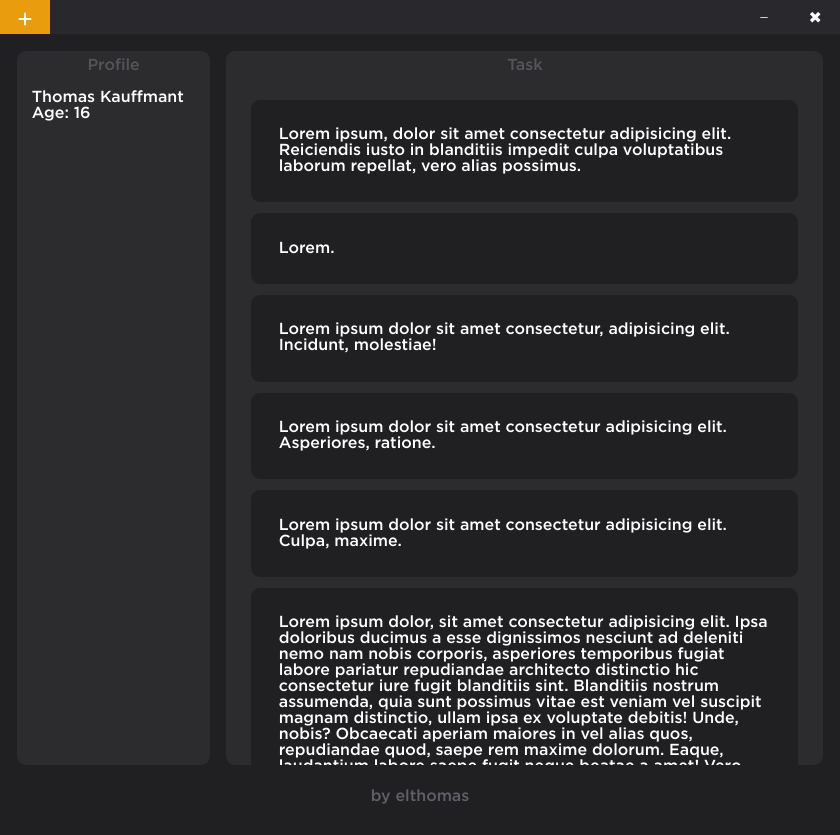
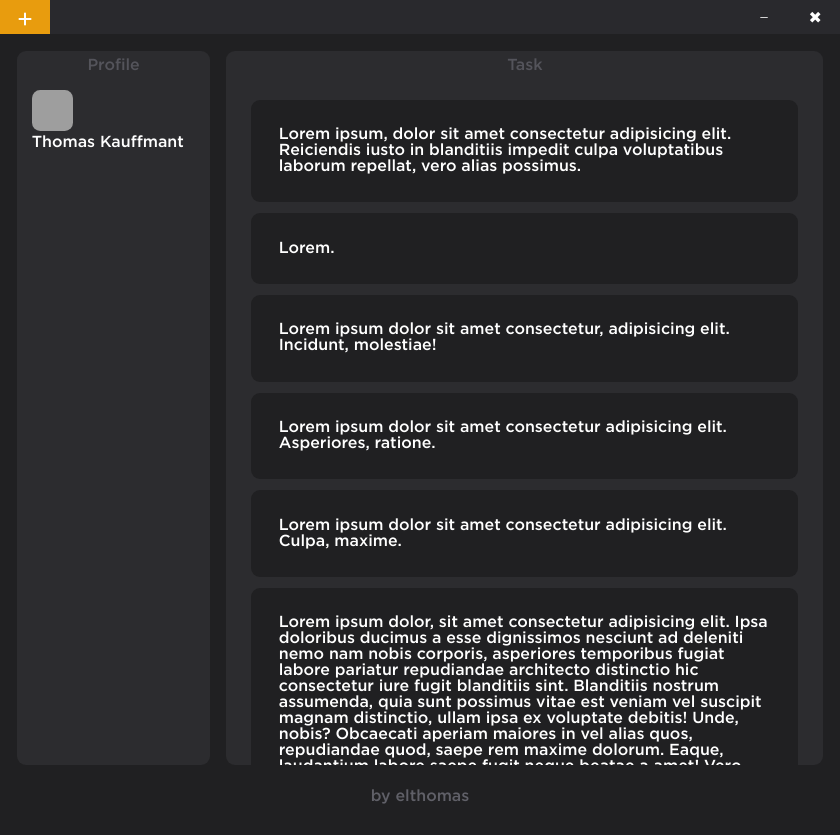
Before and after one commit to thomasperge/ToDo-App, an Electron app: page index.html in a window 840 px wide. Drawn offline with Linux system fonts and the light colour scheme; grey boxes are pictures that could not be loaded.

Commit message:
fix bug and add profile picture

```diff
--- a/index.html
+++ b/index.html
@@ -29,11 +29,18 @@
       <!-- Profile -->
       <div class="profile">
         <div class="titlePart">Profile</div>
+
         <div class="content-profile">
-          Thomas
-          Kauffmant
-          Age: 16
+          <div class="userProfile">
+            <img src="https://cdn.discordapp.com/attachments/1018205416502607912/1018482756616978442/c17879ad90de9ff104c7aa5ef4990eb2.jpg" alt="ProfileImg" class="profilePicture">
+            <div class="profilename">Thomas Kauffmant</div>
+          </div>
+
+          <div class="stats">
+            <!-- soon -->
+          </div>
         </div>
+
       </div>
 
       <!-- Task -->
--- a/src/styles/style.css
+++ b/src/styles/style.css
@@ -179,8 +179,15 @@ nav {
   background-color: #202022;
 }
 
+/* == Profile == */
+.profilePicture {
+  width: 41px;
+  height: 41px;
+  border-radius: 20%;
+}
+
 /* ==== Credit - End Page ==== */
-.credit{
+.credit {
   color: #606068;
   text-align: center;
   font-family: 'SpotifyMedium';
```
